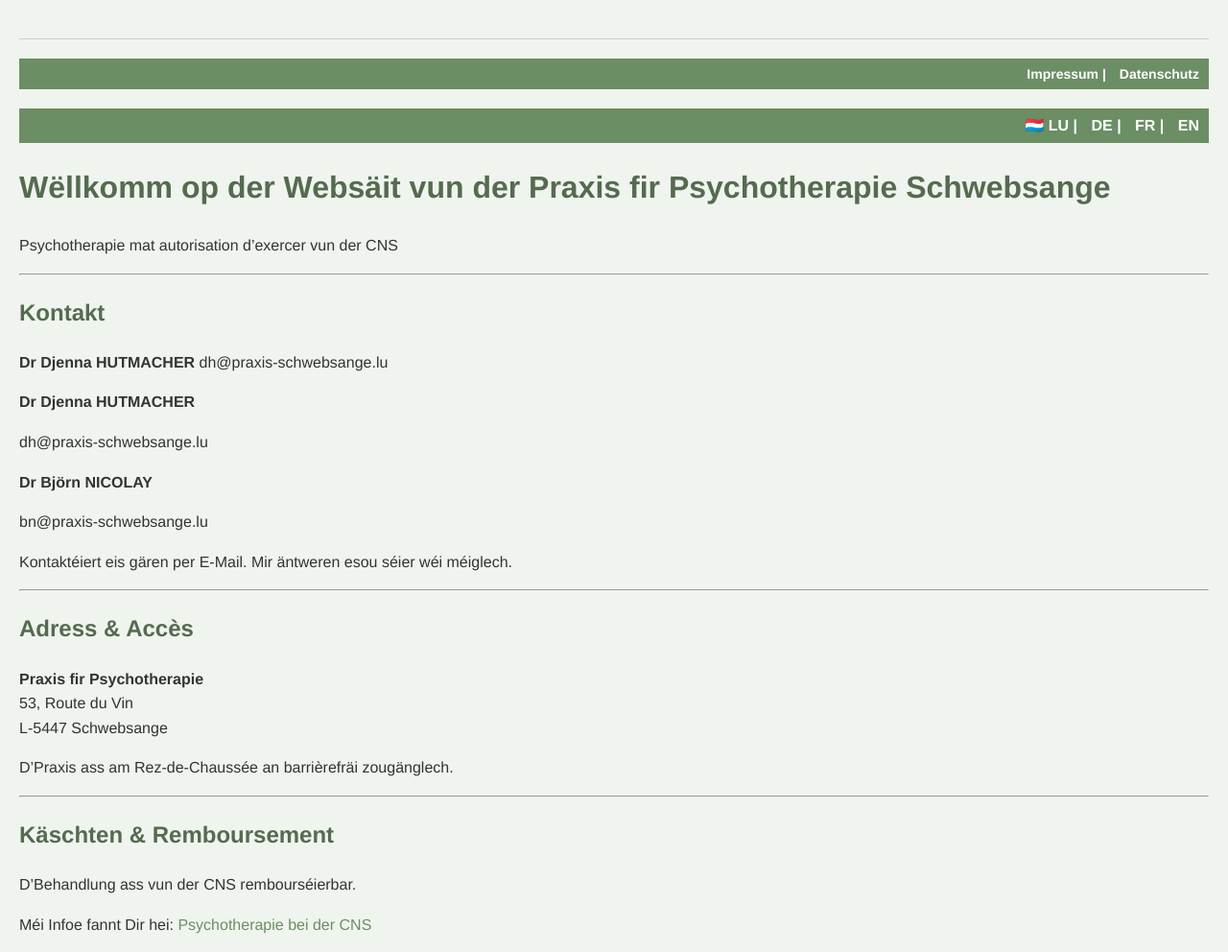
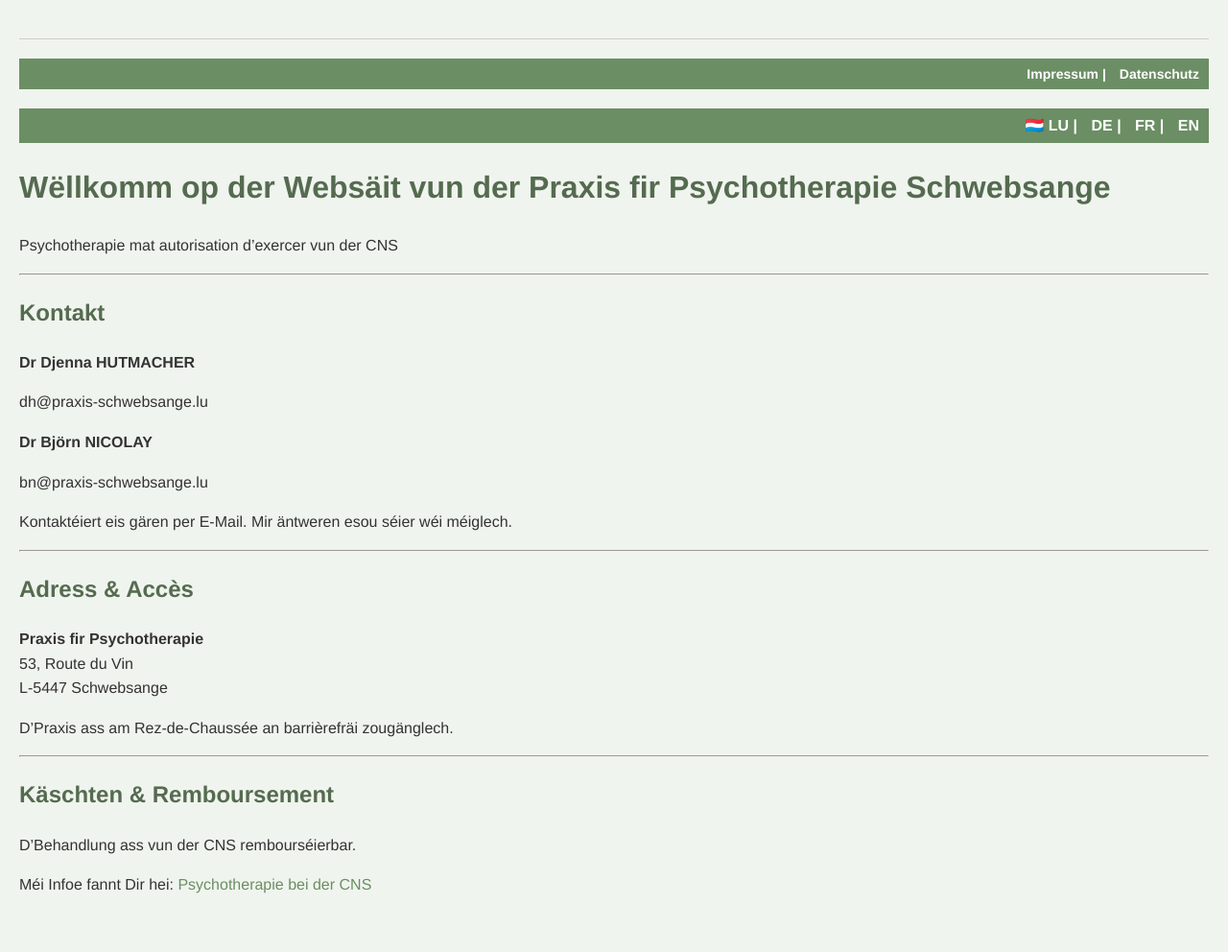
Before and after one commit to bjoernbrightside/praxis-schwebsange, a Jekyll site: the page built from lb/index.md, in a window 1280 px wide. Shown: the whole page at 96% size. Built offline with Jekyll 4.4.1, drawn with Linux system fonts in a browser that asks for light colours; after the commit the page ends 951 px from its top, so only the background shows below that.

Commit message:
Update index.md

```diff
--- a/lb/index.md
+++ b/lb/index.md
@@ -13,9 +13,6 @@ Psychotherapie mat autorisation d'exercer vun der CNS
 ---
 
 ## Kontakt
-
-**Dr Djenna HUTMACHER**
-dh@praxis-schwebsange.lu
 
 **Dr Djenna HUTMACHER**
 
```
